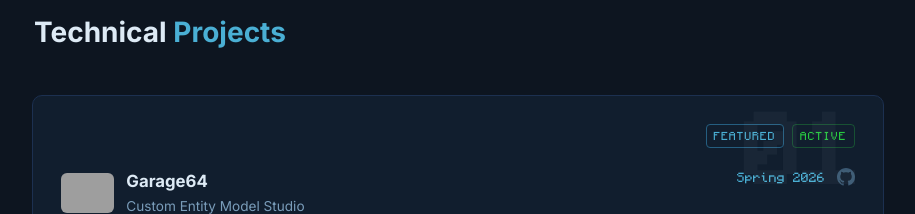
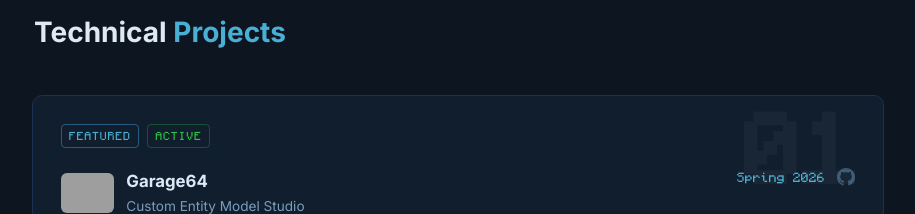
Before and after one commit to jmtorr3/jmtorr3.github.io, a React (Vite) app: page / in a window 1280 px wide. Shown: the part 1540-1754 px from the top of the page, without its empty margins (182-1097 px from the left). Built offline with nearby package versions, Linux system fonts and the light colour scheme; grey boxes are pictures that could not be loaded; a web font is replaced by a local one.

Commit message:
moved completeness text to left side of card

```diff
--- a/src/components/Projects.css
+++ b/src/components/Projects.css
@@ -18,26 +18,8 @@
 .card-chrome {
   display: flex;
   align-items: center;
-  gap: 6px;
+  gap: 0.5rem;
   margin-bottom: 1.25rem;
-}
-
-.chrome-dot {
-  width: 10px;
-  height: 10px;
-  border-radius: 50%;
-  flex-shrink: 0;
-}
-
-.dot-red    { background: #ff5f57; }
-.dot-yellow { background: #ffbd2e; }
-.dot-green  { background: #28c840; }
-
-.chrome-badges {
-  display: flex;
-  align-items: center;
-  gap: 0.5rem;
-  margin-left: auto;
 }
 
 .badge-featured {
--- a/src/components/Projects.jsx
+++ b/src/components/Projects.jsx
@@ -79,10 +79,8 @@ export default function Projects() {
 
             {/* Badges */}
             <div className="card-chrome">
-              <div className="chrome-badges">
-                {p.featured && <span className="badge-featured">featured</span>}
-                <span className={`badge-status status-${p.status}`}>{p.status}</span>
-              </div>
+              {p.featured && <span className="badge-featured">featured</span>}
+              <span className={`badge-status status-${p.status}`}>{p.status}</span>
             </div>
 
             {/* Faded project number */}
```
